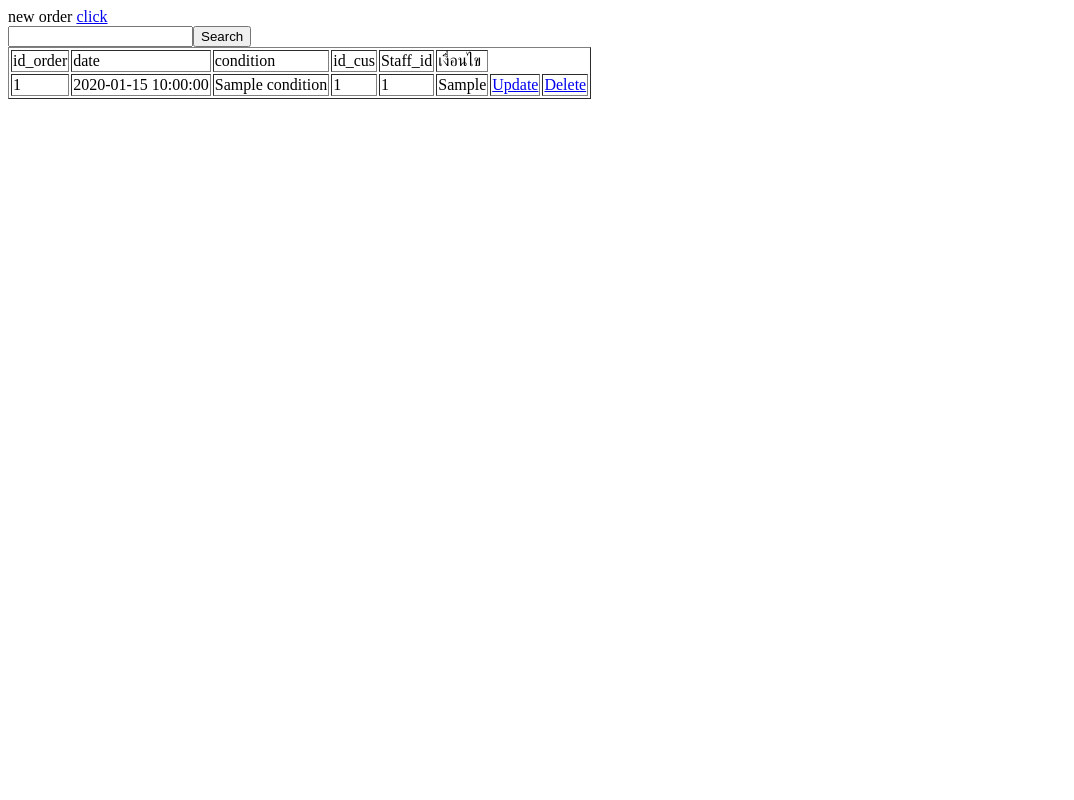
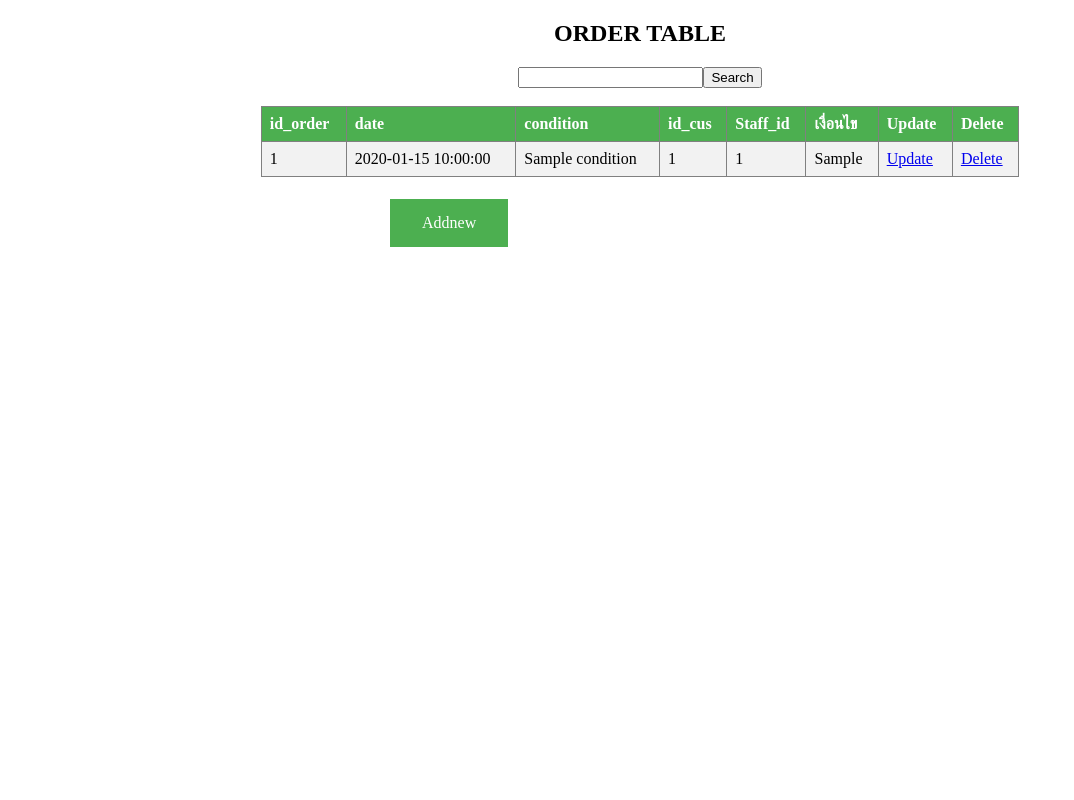
Before and after one commit to Namphueng25/db21_021, a PHP site: template views/order/index_order.php in a window 1280 px wide. Shown: the whole page, without its empty margins (0-1074 px from the left). Run offline with PHP 8.4, Linux system fonts and the light colour scheme; the template is opened without the code that fills it: most values are stand-ins (such as "Sample title", 1, 10 or a date in 2020).

Commit message:
Update index_order.php

```diff
--- a/views/order/index_order.php
+++ b/views/order/index_order.php
@@ -1,13 +1,64 @@
+<!DOCTYPE html>
+<html>
+<head>
+<style>
+table {
+    border-collapse: collapse;
+    width: 60%;
+}
+
+th, td {
+    text-align: left;
+    padding: 8px;
+}
+
+tr:nth-child(even){background-color: #f2f2f2}
+
+th {
+    background-color: #4CAF50;
+    color: white;
+}
+</style>
+
+<style>
+.button {
+    background-color: #4CAF50;
+    border: none;
+    color: white;
+    padding: 15px 32px;
+    text-align: center;
+    text-decoration: none;
+    display: inline-block;
+    font-size: 16px;
+    margin: 4px 2px;
+    cursor: pointer;
+}
+</style>
+</head>
+<body><center>
+
+<h2><center>ORDER TABLE</center></h2>
+
+
 <table border=1>
-new order <a href=?controller=order&action=newOrder> click</a><br>
+
 
 <form method="get" action="">
         <input type="text" name="key">
         <input type="hidden" name="controller" value="order" />
-        <button type="submit" name="action" value="search"> Search </button>
+        <button type="submit" name="action" value="search"> Search </button></br>
     </form>
 
-<tr><td>id_order</td><td>date</td><td>condition</td><td>id_cus</td><td>Staff_id</td><td>เงื่อนไข</td></tr>
+
+    <br><tr>
+        <th>id_order</th>
+        <th>date</th>
+        <th>condition</th>
+        <th>id_cus</th>
+        <th>Staff_id</th>
+        <th>เงื่อนไข</th>
+        <th>Update</th>
+        <th>Delete</th>
 <?php foreach($order_List as $order)
 {
         echo "<tr><td>$order->id_order</td>
@@ -23,5 +74,15 @@ new order <a href=?controller=order&action=newOrder> click</a><br>
         </tr>";
 
 }
+
 echo "</table>";
 ?>
+<br>
+</center>
+&nbsp;&nbsp;&nbsp;&nbsp;&nbsp;&nbsp;&nbsp;&nbsp;&nbsp;&nbsp;&nbsp;&nbsp;&nbsp;&nbsp;&nbsp;&nbsp;&nbsp;&nbsp;&nbsp;&nbsp;&nbsp;&nbsp;&nbsp;&nbsp;&nbsp;&nbsp;&nbsp;&nbsp;&nbsp;&nbsp;&nbsp;&nbsp;&nbsp;&nbsp;&nbsp;&nbsp;&nbsp;&nbsp;&nbsp;&nbsp;&nbsp;&nbsp;&nbsp;&nbsp;&nbsp;&nbsp;&nbsp;&nbsp;&nbsp;&nbsp;&nbsp;&nbsp;&nbsp;&nbsp;&nbsp;&nbsp;&nbsp;&nbsp;&nbsp;&nbsp;&nbsp;&nbsp;&nbsp;&nbsp;&nbsp;&nbsp;&nbsp;&nbsp;&nbsp;&nbsp;&nbsp;&nbsp;&nbsp;&nbsp;&nbsp;&nbsp;&nbsp;&nbsp;&nbsp;&nbsp;&nbsp;&nbsp;&nbsp;&nbsp;&nbsp;&nbsp;&nbsp;&nbsp;&nbsp;&nbsp;&nbsp;&nbsp;&nbsp;&nbsp;
+<a class="button" href="?controller=order&action=newOrder">Addnew</a>
+
+
+
+</body>
+</html>
```
